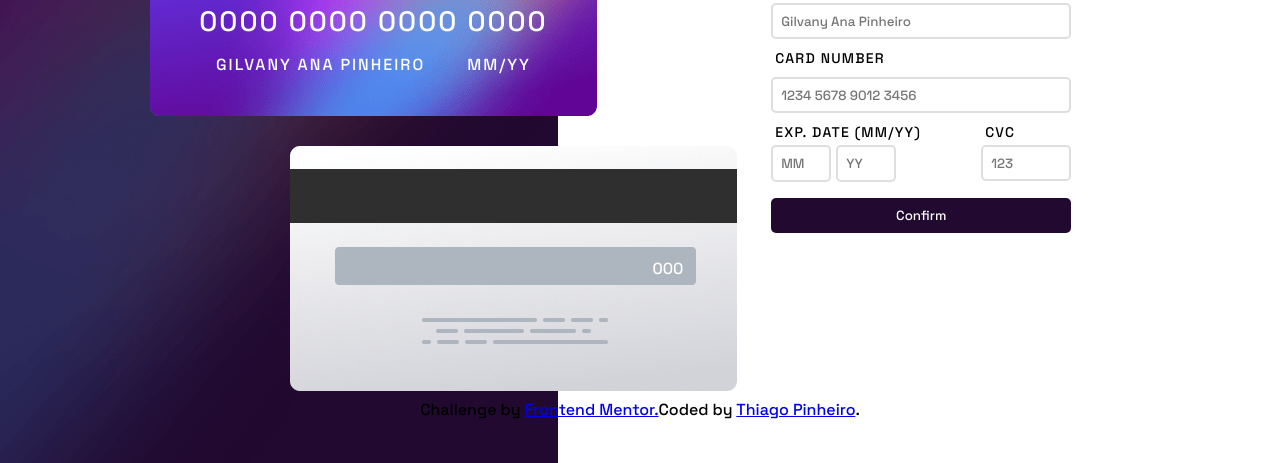
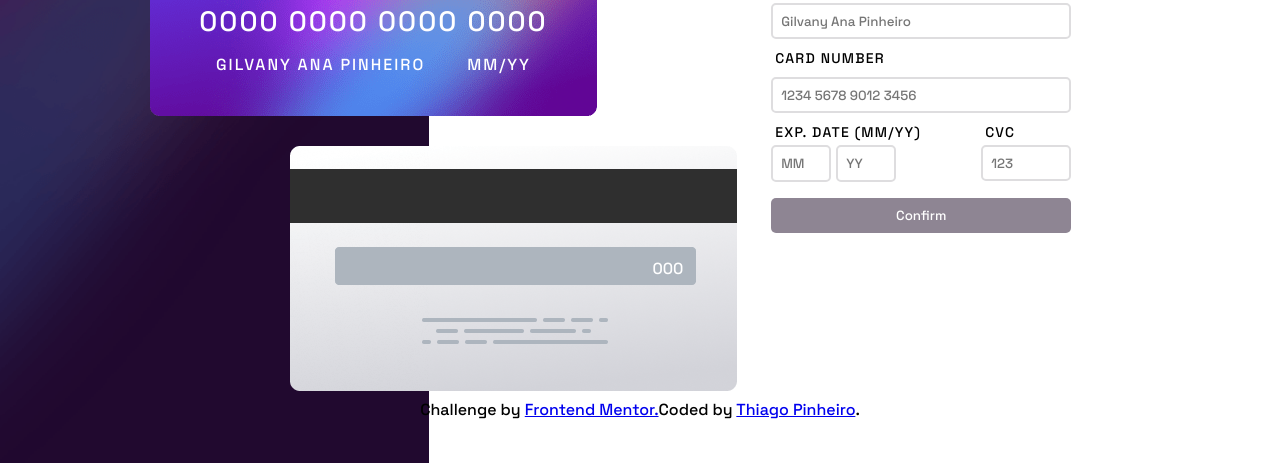
Before and after one commit to tpinheiro4/interact-card, a plain HTML site: page index.html in a window 1280 px wide. In both pictures the pointer is over the button "Confirm". Shown: the part 337-800 px from the top of the page. Drawn offline with Linux system fonts and the light colour scheme.

Commit message:
alteração no readme e adição de hover ao botão de confirm

```diff
--- a/css/style.css
+++ b/css/style.css
@@ -17,7 +17,7 @@ body {
     background-image: url(/images/bg-main-desktop.png);
     background-repeat: no-repeat;
     background-size: contain;
-    height: 130vh;
+    height: 100vh;
 }
 
 .container {
@@ -235,3 +235,8 @@ footer {
     align-items: center;
     position: relative
 }
+
+#confirm_button:hover {
+    transition: 0.5s;
+    background-color: #8e8593;
+}
--- a/index.html
+++ b/index.html
@@ -9,7 +9,6 @@
   <link rel="preconnect" href="https://fonts.gstatic.com" crossorigin>
   <link href="https://fonts.googleapis.com/css2?family=Space+Grotesk:wght@500&display=swap" rel="stylesheet">
   <link rel="stylesheet" href="./css/style.css">
-  <link rel="stylesheet" href="./css/responsive.css">
   <title>Frontend Mentor | Interactive card details form</title>
 </head>
 <body>
```
Also changed, not shown: 1 other file.
